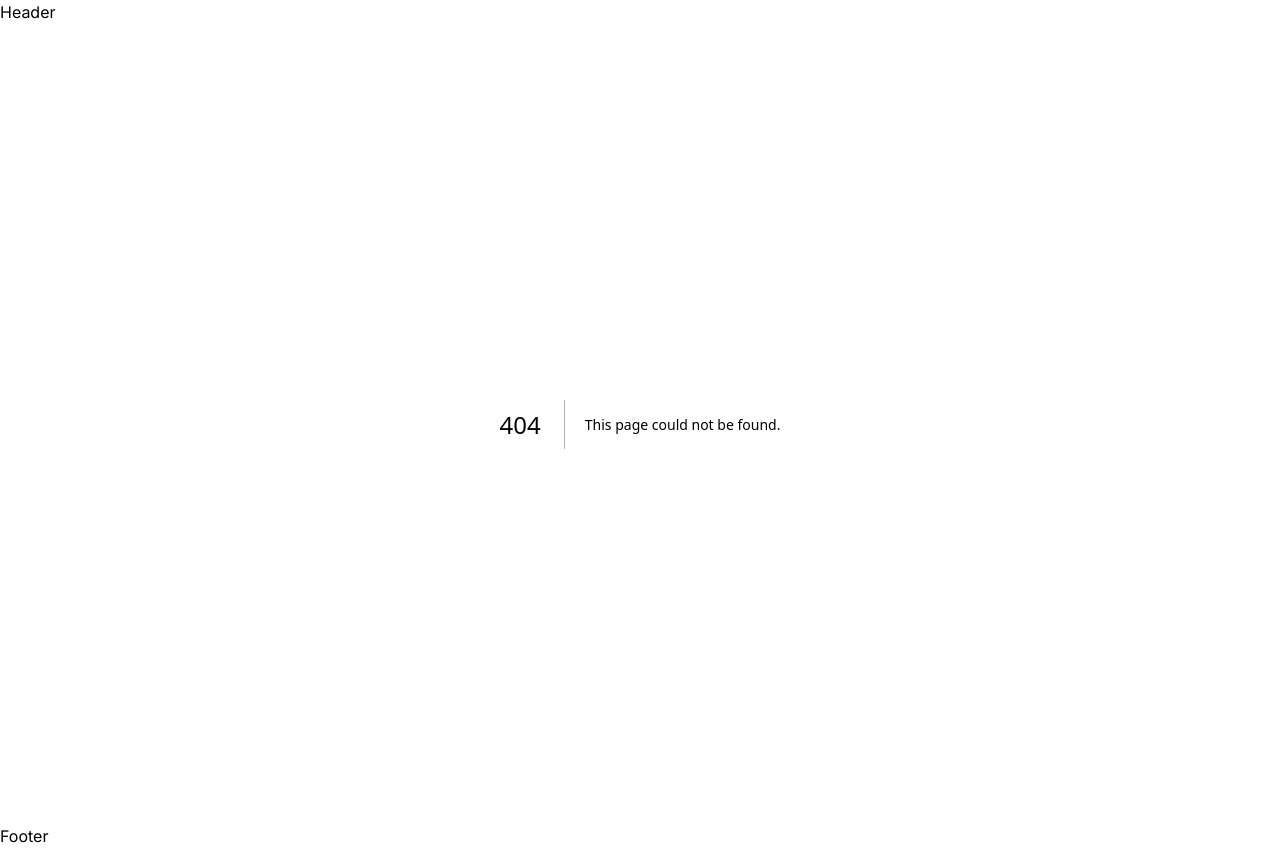
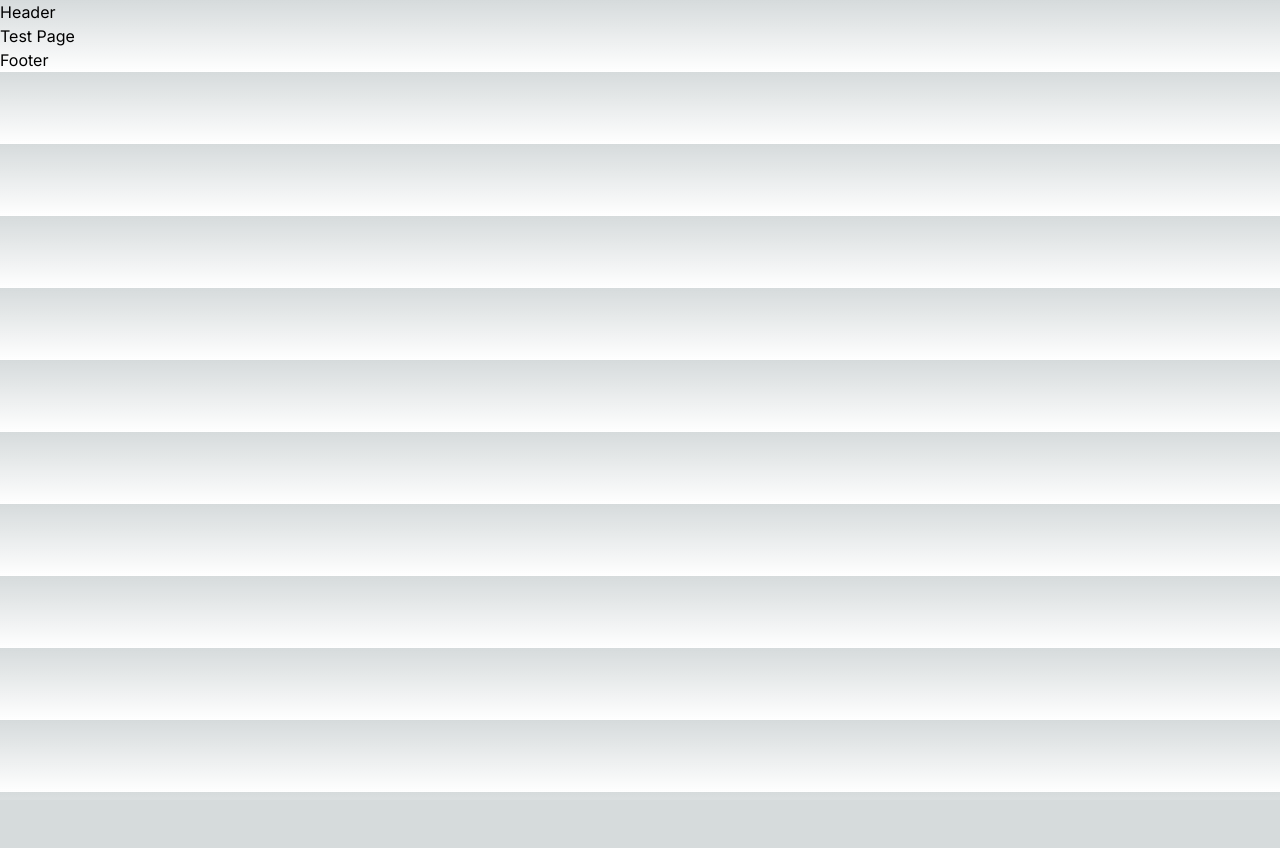
Before and after one commit to khaoxkongz/nextjs-blog-demo, a Next.js app: page /content in a window 1280 px wide. Before the commit this address had no page. After the commit the page ends 800 px from the top, so only its background shows below. Built offline with nearby package versions, Linux system fonts and the light colour scheme.

Commit message:
feat: delete for learn router handler

```diff
--- a/app/content/[slug]/[id]/page.tsx
+++ /dev/null
@@ -1,11 +0,0 @@
-export default function Page({
-    params,
-}: {
-    params: { slug: string; id: string };
-}) {
-    return (
-        <div>
-            Slug: {params.slug} {params.id}
-        </div>
-    );
-}
--- /dev/null
+++ b/app/content/page.tsx
@@ -0,0 +1,7 @@
+export default function Page() {
+    return (
+        <div>
+            Test Page
+        </div>
+    )
+}
```
